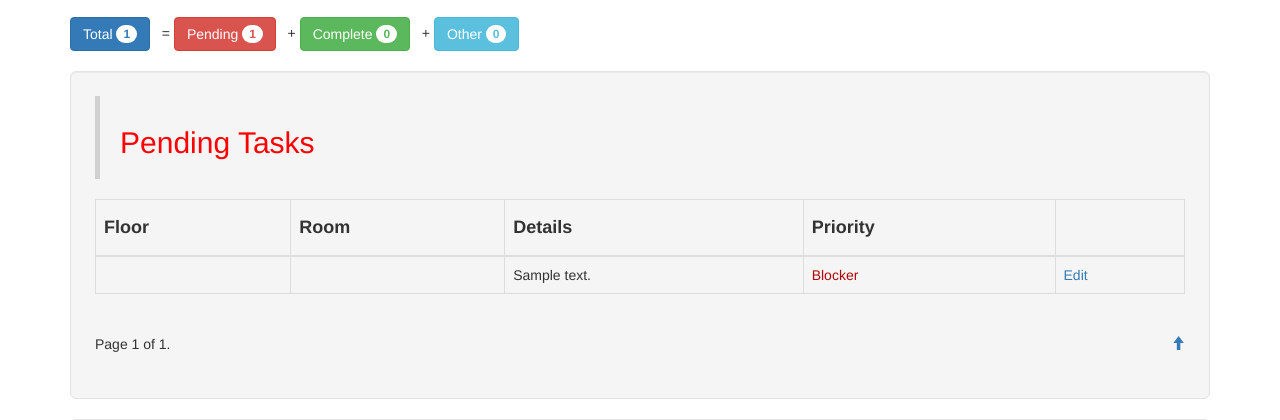
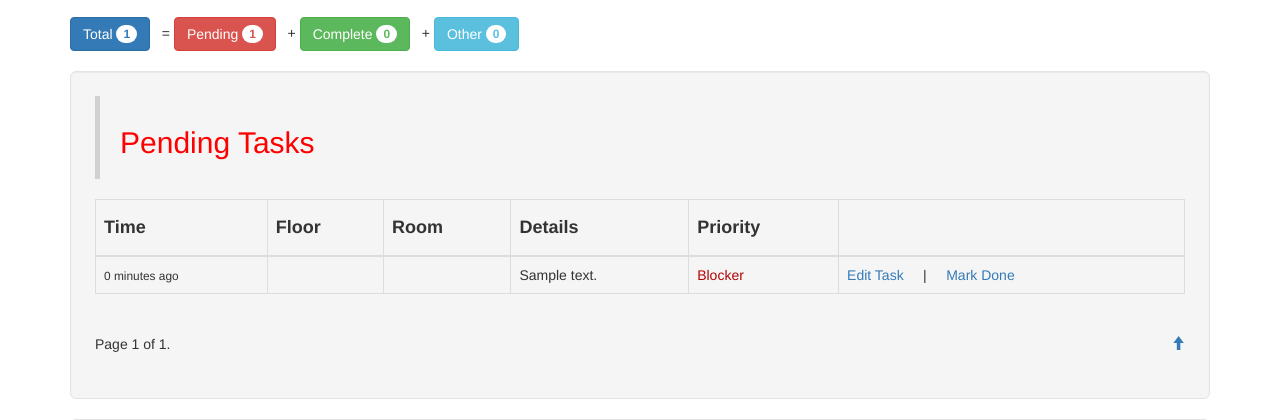
Before and after one commit to sachin11mk/fixit, a Django app: a page that uses taskq/templates/task_list.html in a window 1280 px wide. Shown: the part 162-582 px from the top of the page. Run offline with Django 3.2, Linux system fonts and the light colour scheme; a user stored in the database is signed in; tables that the repository leaves empty hold one stand-in row (values such as "Sample post"); parts of the project's set-up code (start-up, migrations or seed data) failed here and were passed over; some libraries are stand-ins or nearby versions.

Commit message:
Added mark as done logic

```diff
--- a/taskq/templates/task_list.html
+++ b/taskq/templates/task_list.html
@@ -29,8 +29,8 @@
         </blockquote>
         <table class="table table-bordered">
             <thead>
+                <th><h4><b>Time</b></h4></th>
                 {%comment%}
-                <th>#</th>
                 {%endcomment%}
                 <th><h4><b>Floor</b></h4></th>
                 <th><h4><b>Room</b></h4></th>
@@ -43,6 +43,11 @@
             <tbody>
                 {%for  task in ptask_list%}
                     <tr>
+                        <td>
+                            <small>
+                                {{task.created|timesince}} ago
+                            </small>
+                        </td>
                 {%comment%}
                         <td>{{forloop.counter|add:ptask_list.next_page_number}}.</td>
                 {%endcomment%}
@@ -104,7 +109,9 @@
                         </td>
                         {%if request.user.is_superuser or request.user.is_staff%}
                             <td>
-                                <a href="{%url 'edit_task' task.id%}">Edit</a>
+                                <a href="{%url 'edit_task' task.id%}">Edit Task</a>
+                                &nbsp;&nbsp;&nbsp; | &nbsp;&nbsp;&nbsp;
+                                <a href="{%url 'mark_task_complete' task.id%}">Mark Done</a>
                             </td>
                         {%endif%}
                     </tr>
@@ -213,7 +220,9 @@
                         </td>
                         {%if request.user.is_superuser or request.user.is_staff%}
                             <td>
-                                <a href="{%url 'edit_task' task.id%}">Edit</a>
+                                <a href="{%url 'edit_task' task.id%}">Edit Task</a>
+                                &nbsp;&nbsp;&nbsp; | &nbsp;&nbsp;&nbsp;
+                                <a href="{%url 'mark_task_pending' task.id%}">Mark Pending</a>
                             </td>
                         {%endif%}
                     </tr>
--- a/taskq/urls.py
+++ b/taskq/urls.py
@@ -4,6 +4,10 @@ from taskq import views
 urlpatterns = patterns( '',
     url(r'^add/$', views.add_task, name='add_task'),
     url(r'^edit/(?P<task_id>\w+)/$', views.edit_task, name='edit_task'),
+    url(r'^done/(?P<task_id>\w+)/$', views.mark_task_complete, \
+        name='mark_task_complete'),
+    url(r'^pending/(?P<task_id>\w+)/$', views.mark_task_pending, \
+        name='mark_task_pending'),
     url(r'^delete/(?P<task_id>\w+)/$', views.delete_task, name='delete_task'),
     url(r'^list/$', views.task_list, name='task_list'),
 )
--- a/taskq/views.py
+++ b/taskq/views.py
@@ -116,6 +116,26 @@ def edit_task(request, task_id):
     return HttpResponse(template.render(context))
 
 
+
+def mark_task_complete(request, task_id):
+    task = TaskQ.objects.get(id=task_id)
+    task.status = 'C'
+    task.save()
+    success_msg = "Task marked as complete."
+    messages.add_message(request, messages.SUCCESS, success_msg)
+    return HttpResponseRedirect(reverse('task_list'))
+
+
+def mark_task_pending(request, task_id):
+    task = TaskQ.objects.get(id=task_id)
+    task.status = 'P'
+    task.save()
+    success_msg = "Task marked as pending."
+    messages.add_message(request, messages.SUCCESS, success_msg)
+    return HttpResponseRedirect(reverse('task_list'))
+
+
+
 def delete_task(request, task_id):
     template = loader.get_template('task_list.html')
     context = RequestContext(request, {})
```
